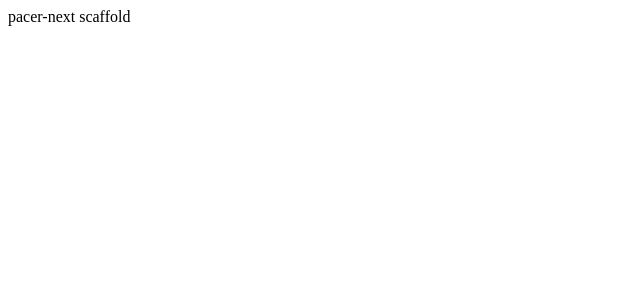
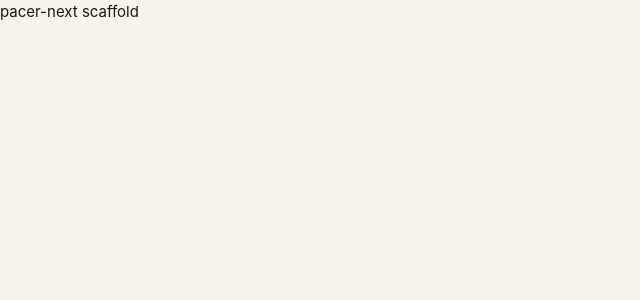
Before and after one commit to flysheep-ai/pacer-ai, a Vue app in the folder src/pacer/web-next/: page / in a window 1280 px wide. Shown: the top 300 px of the page, without its empty margins (0-640 px from the left). Built offline with nearby package versions, Linux system fonts and the light colour scheme.

Commit message:
feat(web-next): add design tokens and base styles

```diff
--- a/src/pacer/web-next/src/main.ts
+++ b/src/pacer/web-next/src/main.ts
@@ -1,4 +1,7 @@
 import { createApp } from 'vue'
+import './styles/reset.css'
+import './styles/tokens.css'
+import './styles/base.css'
 import App from './App.vue'
 
 createApp(App).mount('#app')
--- /dev/null
+++ b/src/pacer/web-next/src/styles/base.css
@@ -0,0 +1,19 @@
+html, body {
+  font-family: var(--font-sans);
+  font-size: 15px;
+  line-height: 1.65;
+  color: var(--ink-900);
+  background: var(--paper-0);
+}
+
+::-webkit-scrollbar { width: 3px; height: 3px; }
+::-webkit-scrollbar-thumb { background: var(--ink-300); border-radius: 2px; }
+::-webkit-scrollbar-track { background: transparent; }
+
+::selection { background: var(--accent-soft); color: var(--ink-900); }
+
+:focus-visible {
+  outline: none;
+  box-shadow: 0 0 0 2px var(--accent-soft);
+  border-radius: var(--radius-sm);
+}
--- /dev/null
+++ b/src/pacer/web-next/src/styles/reset.css
@@ -0,0 +1,8 @@
+*, *::before, *::after { box-sizing: border-box; }
+* { margin: 0; padding: 0; }
+html, body, #app { height: 100%; }
+body { -webkit-font-smoothing: antialiased; -moz-osx-font-smoothing: grayscale; }
+button { font: inherit; color: inherit; background: none; border: none; cursor: pointer; }
+input, textarea { font: inherit; color: inherit; }
+a { color: inherit; text-decoration: none; }
+img { display: block; max-width: 100%; }
--- /dev/null
+++ b/src/pacer/web-next/src/styles/tokens.css
@@ -0,0 +1,61 @@
+:root {
+  --paper-0: #F7F3EA;
+  --paper-1: #F1ECDF;
+  --paper-2: #E9E2D2;
+  --ink-900: #1C1815;
+  --ink-700: #4A413A;
+  --ink-500: #8A7F70;
+  --ink-300: #C9BFAE;
+  --accent: #6B8A92;
+  --accent-soft: #DDE6E8;
+  --seal: #A33E2A;
+  --moss: #5C7A4F;
+
+  --font-serif: "Source Han Serif SC", "Noto Serif SC", "Songti SC", "STSong", serif;
+  --font-sans: "Source Han Sans SC", "Noto Sans SC", -apple-system, BlinkMacSystemFont, "PingFang SC", "Segoe UI", sans-serif;
+  --font-mono: "JetBrains Mono", "SF Mono", "Cascadia Code", "Fira Code", monospace;
+
+  --space-1: 4px;
+  --space-2: 8px;
+  --space-3: 12px;
+  --space-4: 16px;
+  --space-5: 20px;
+  --space-6: 24px;
+  --space-8: 32px;
+  --space-12: 48px;
+  --space-16: 64px;
+
+  --radius-xs: 2px;
+  --radius-sm: 4px;
+  --radius-md: 8px;
+  --radius-lg: 12px;
+
+  --shadow-hover: 0 1px 2px rgba(28, 24, 21, 0.05);
+
+  --motion-fast: 160ms cubic-bezier(.4, 0, .2, 1);
+  --motion-mid:  240ms cubic-bezier(.4, 0, .2, 1);
+  --motion-slow: 380ms cubic-bezier(.4, 0, .2, 1);
+}
+
+[data-theme="dark"] {
+  --paper-0: #1A1815;
+  --paper-1: #221F1B;
+  --paper-2: #2B2722;
+  --ink-900: #E8DFCE;
+  --ink-700: #B5AC9B;
+  --ink-500: #80776A;
+  --ink-300: #4A433B;
+  --accent: #88A8B0;
+  --accent-soft: #2A3A3F;
+  --seal: #C76050;
+  --moss: #7C9870;
+  --shadow-hover: 0 1px 2px rgba(0, 0, 0, 0.4);
+}
+
+@media (prefers-reduced-motion: reduce) {
+  :root {
+    --motion-fast: 0ms;
+    --motion-mid: 0ms;
+    --motion-slow: 0ms;
+  }
+}
```
